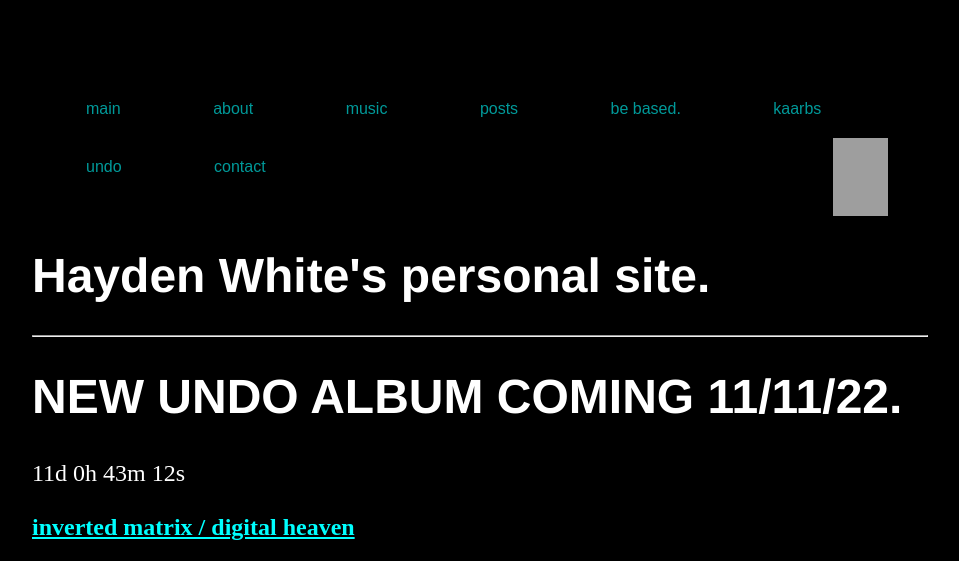
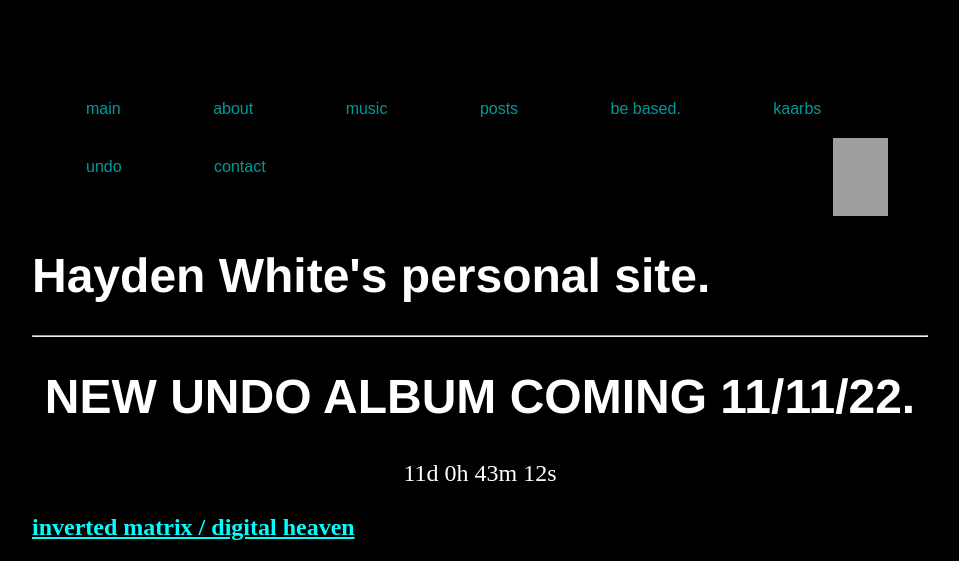
Before and after one commit to whiteVHS/whiteVHS.github.io, a Jekyll site: the page built from index.html, in a window 1280 px wide. Shown: the top 561 px of the page, without its empty margins (160-1119 px from the left). Built offline with Jekyll 4.4.1, drawn with Linux system fonts in a browser that asks for light colours; grey boxes are pictures that could not be loaded.

Commit message:
Update index.html

```diff
--- a/index.html
+++ b/index.html
@@ -5,8 +5,8 @@ title: Happy Hacking!
 <div class="blurb">
         <h1>Hayden White's personal site.</h1>
 	<hr>
-	<h1><strong>NEW UNDO ALBUM COMING 11/11/22.</strong></h1>
-	<p id="timer"></p>
+	<h1 style="text-align:center;"><strong>NEW UNDO ALBUM COMING 11/11/22.</strong></h1>
+	<p style="text-align:center;" id="timer"></p>
 
 <script>
 var countDownDate = new Date("Nov 11, 2022 00:00:00").getTime();
```
